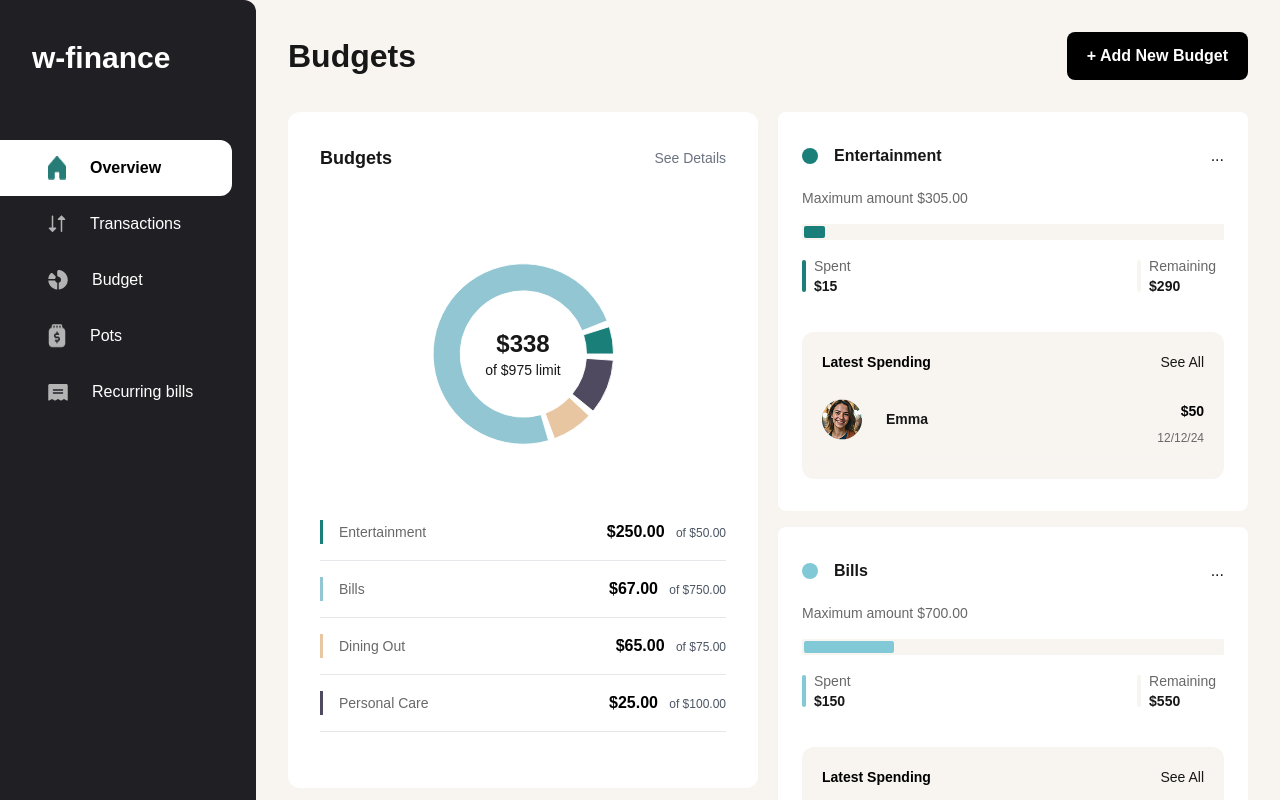
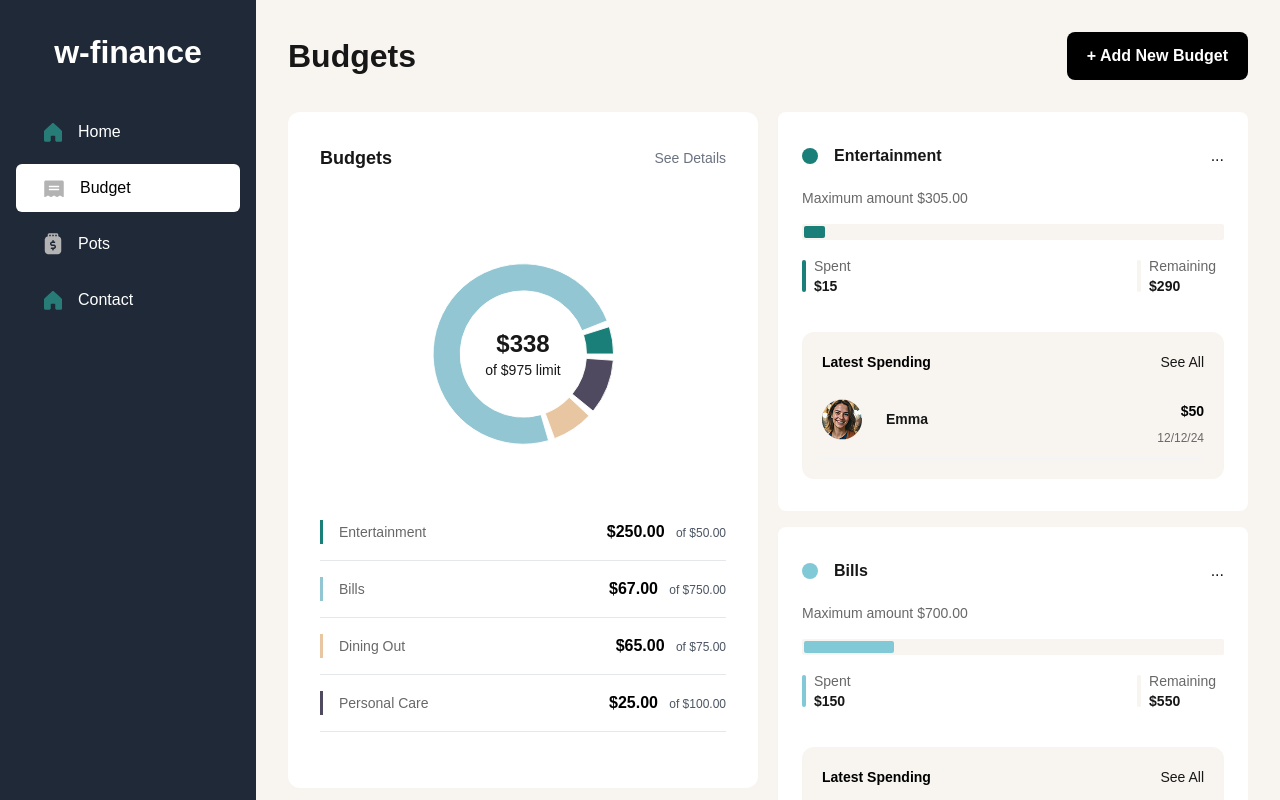
Before and after one commit to wonuola-y/w-finance, a Next.js app: page /Budget in a window 1280 px wide. Shown: the top 800 px of the page. Built offline with nearby package versions, Linux system fonts and the light colour scheme.

Commit message:
Sidebar is now active

```diff
--- a/app/Overview/page.tsx
+++ b/app/Overview/page.tsx
@@ -14,9 +14,9 @@ import Bills from '../components/recurring_bills';
 const page = () => {
     return (
         <div className='flex bg-brand-bg_white_clr p-5 md:p-0 '>
-            <div className="hidden md:block w-1/4">  <Sidebar /></div>
-            <div className='w-full md:w-[75%] md:p-8  '>
-                <h1 className='mb-12 mt-5 pl-4 text-3xl font-semibold'>Overview</h1>
+            <div className="hidden md:block w-1/5">  <Sidebar /></div>
+            <div className='w-full  lg:w-4/5 md:p-8  '>
+                <h1 className='mb-12  mt-5 md:mt-0 pl-4 text-3xl font-semibold'>Overview</h1>
                 <div className='flex flex-col md:flex-row w-100 justify-between '>
 
                     <Tabs header="Current balance" text="$4,000" headColor="text-white" textColor='text-white' bgColor=" bg-brand-brand_black" width="w-5/6" />
--- a/app/Pots/page.tsx
+++ b/app/Pots/page.tsx
@@ -8,7 +8,7 @@ const page = (
 ) => {
   return (
       <div className='flex bg-brand-bg_white_clr p-5 md:p-0 justify-between '>
-          <div className="hidden lg:block w-1/5 ">  <Sidebar /></div>
+          <div className="hidden lg:block w-1/5 ">  <Sidebar  /></div>
           <div className='w-full lg:w-4/5  md:p-8  '>
               <div className='flex justify-between mb-8'>
                   <h1 >Pots</h1>
--- a/app/components/sidebar.tsx
+++ b/app/components/sidebar.tsx
@@ -1,28 +1,47 @@
-import React from 'react'
-import home from "../assets/Icons/active_home.png";
-import budgets from "../assets/Icons/budgets.svg";
-import trans from "../assets/Icons/transactions.svg";
+"use client";
+
+import Link from "next/link";
+import { usePathname } from "next/navigation";
+import clsx from "clsx";
+import activeHome from "../assets/Icons/active_home.png";
 import pots from "../assets/Icons/small_pot.png";
-import bills from "../assets/Icons/recurring_bills.svg";
-import Image from 'next/image'
-
+import budget from '../assets/Icons/recurring_bills.svg'
+import Image from "next/image";
 
 const Sidebar = () => {
+  const pathname = usePathname();
+
+  const links = [
+    { href: "/Overview", label: "Home" , img: activeHome},
+    { href: "/Budget", label: "Budget" , img:budget},
+    { href: "/Pots", label: "Pots" , img: pots},
+    { href: "/", label: "Contact" , img:activeHome},
+  ];
+
   return (
-      <div>
-          <div className='bg-brand-brand_black  h-full fixed w-1/5 mb-16  pr-6 rounded-tr-xl'>
-              <h1 className="font-extrabold text-3xl text-white mt-10 text-left pl-8 mb-16">w-finance</h1>
-              <ul>
-                  <li className='py-4 px-6  flex text-black bg-white font-semibold rounded-r-xl '><Image  src={home} alt='home icon' className="mx-6"/>Overview</li>
-                  <li className='py-4 px-6 flex text-white  '><Image  src={trans} alt='2 arrows up and down' className="mx-6"/>Transactions</li>
-                  <li className='py-4 px-6 flex text-white '><Image src={budgets} alt='pie chart icon with cut outs' className="mx-6"/>Budget</li>
-                  <li className='py-4 px-6 flex text-white '><Image  src={pots} alt="a pot icon with doll" className="mx-6"/>Pots</li>
-                  <li className='py-4 px-6 flex text-white '><Image  src={bills} alt="a reciept icon" className="mx-6"/>Recurring bills</li>
-              </ul>
-          </div>
+    <aside className="w-64  h-screen fixed bg-gray-800 text-white p-4">
+      <nav>
+        <h1 className="mt-3 mb-8 text-center">w-finance</h1>
+        <ul>
+          {links.map(({ href, label, img}) => (
+            <li key={href} className="mb-2 flex items-center">
 
-    </div>
-  )
-}
+              <Link
+                href={href}
+                className={clsx(
+                  "p-3 rounded-md transition flex items-center w-full",
+                  pathname === href ? "bg-white text-black" : "hover:bg-gray-700"
+                )}
+              >
+                 <Image src={img} alt={label} className="mx-4"/>
+                {label}
+              </Link>
+            </li>
+          ))}
+        </ul>
+      </nav>
+    </aside>
+  );
+};
 
-export default Sidebar
+export default Sidebar;
--- a/app/globals.css
+++ b/app/globals.css
@@ -43,6 +43,12 @@ svg{
   width: auto !important;
   height: auto !important;
 }
+.active{
+  background: white;
+  color: black;
+  border-top-left-radius: 8px;
+  border-bottom-left-radius: 8px;
+}
 @media screen and (min-width: 768px) {
  svg{
   width: 100% !important;
--- a/package.json
+++ b/package.json
@@ -9,6 +9,7 @@
     "lint": "next lint"
   },
   "dependencies": {
+    "clsx": "^2.1.1",
     "firebase": "^11.4.0",
     "next": "15.1.7",
     "react": "^19.0.0",
```
Also changed, not shown: 1 other file (tests, documents, lock files or other folders).
